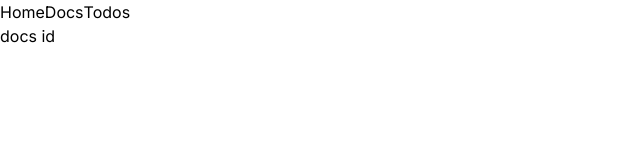
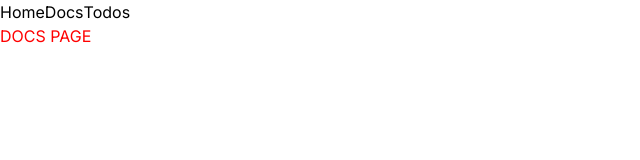
Before and after one commit to JustCabyr/nextjs-intro, a Next.js app: page /docs in a window 1280 px wide. Shown: the top 160 px of the page, without its empty margins (0-640 px from the left). Built offline with nearby package versions, Linux system fonts and the light colour scheme.

Commit message:
added css modules

```diff
--- a/app/docs/[[...id]]/page.tsx
+++ b/app/docs/[[...id]]/page.tsx
@@ -1,6 +1,8 @@
-const DocsIdPage = () => {
-  return <div>docs id</div>
+import styles from './style.module.css'
+
+const DocsPage = ({ params }) => {
+  return <div className={`${styles.title} ${styles.text}`}>docs page</div>
   // <div> docs id {params.id} {params.title} </div>
 }
 
-export default DocsIdPage
+export default DocsPage
--- /dev/null
+++ b/app/docs/[[...id]]/style.module.css
@@ -0,0 +1,8 @@
+.title {
+    font-size: 30pm;
+    color: red;
+}
+
+.text {
+    text-transform: uppercase;
+}
```
